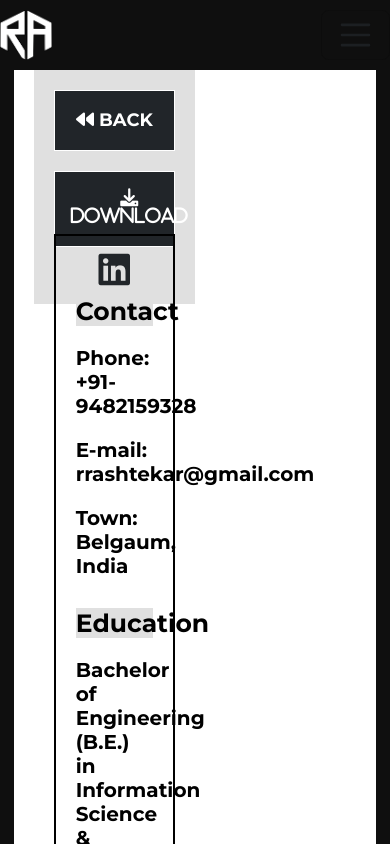
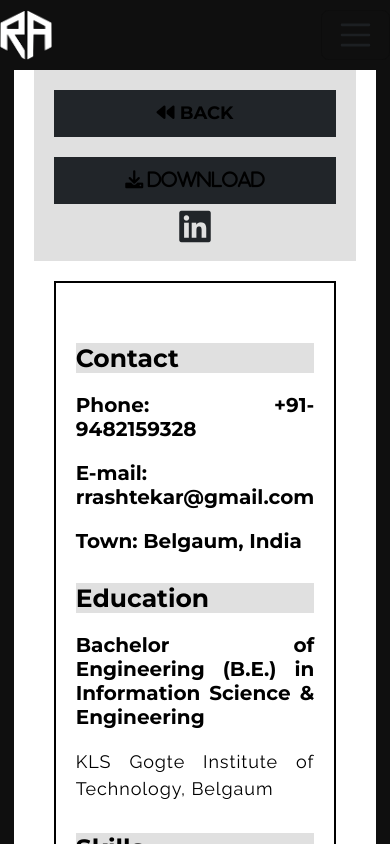
Before and after one commit to rohitashtekar/portfolio, a React (Vite) app in the folder Portfolio/: page /resume in a window 390 px wide. Shown: the top 844 px of the page. Built offline with nearby package versions, Linux system fonts and the light colour scheme.

Commit message:
UPDATE: button color theme wise

```diff
--- a/Portfolio/src/styles/components/resume.css
+++ b/Portfolio/src/styles/components/resume.css
@@ -26,7 +26,18 @@
 }
 
 .box-btn {
-    margin: 1.5rem;
+    color: var(--accent-color);
+    margin-left: 1.5rem;
+    margin-top: 1rem;
+}
+
+.box-btn {
+    color: var(--secondary-button-color);
+    border: 1px solid var(--secondary-button-color);
+}
+
+.res-left {
+    width: 55%;
 }
 
 .left-inner {
@@ -39,7 +50,7 @@
 }
 
 .left-p {
-    margin: 2rem 5rem;
+    margin: 2rem;
 }
 
 .lp1 {
@@ -57,6 +68,7 @@
 /* Resume Right column */
 .right-inner {
     margin-right: 5rem;
+    margin-top: 2rem;
 }
 
 .res-header {
@@ -64,6 +76,10 @@
     height: 15rem;
     align-items: flex-end;
     background-color: #e0e0e0;
+}
+
+.res-header h1 {
+    margin-bottom: 0;
 }
 
 .resume h4,
@@ -100,6 +116,19 @@
         padding-top: 3rem;
     }
 
+    .box,
+    .res-header {
+        height: auto;
+        flex-direction: column;
+        align-items: center;
+        padding: 1rem;
+        text-align: center;
+    }
+
+    .res-left {
+        width: 100%;
+    }
+
     .resume {
         flex-direction: column;
         margin: 0 2rem;
@@ -114,6 +143,7 @@
 
     .left-p {
         margin: 2rem;
+        margin-top: 4rem;
     }
 
     .right-inner {
@@ -121,17 +151,29 @@
         margin-left: 2rem;
     }
 
+    .left-inner {
+        top: 0;
+    }
+
     .box,
     .res-header {
         height: auto;
-        flex-direction: column;
-        align-items: center;
         padding: 1rem 0;
-        text-align: center;
+    }
+
+    .res-header h1 {
+        margin-left: 2rem;
+        margin-bottom: 0;
+    }
+
+    .res-subheader {
+        text-align: left;
+        margin-left: 2rem;
     }
 
     .box-btn {
         margin: 1rem 0;
+        padding: 0.5rem;
     }
 }
 
```
